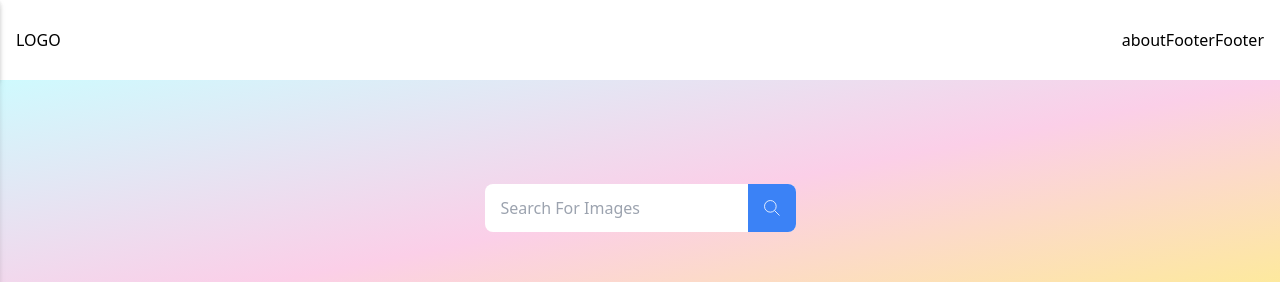
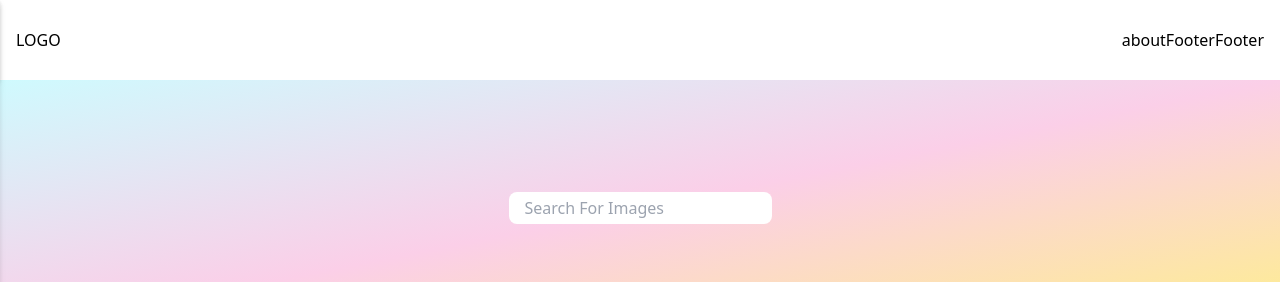
Before and after one commit to BekzodDevv/imagesiteee, a Next.js app: page / in a window 1280 px wide. Shown: the top 282 px of the page. Built offline with nearby package versions, Linux system fonts and the light colour scheme; no server answers.

Commit message:
vrewwvrever

```diff
--- a/components/Images.js
+++ b/components/Images.js
@@ -5,7 +5,7 @@ import Image from "next/image"
 export default function Images({ item }) {
 
 
-    console.log(item)
+
     return <div key={item.id} className="max-w mt-5 flex flex-col  mb-5 h-full max-w-lg mx-auto bg-gray-800 rounded-lg rounded-lg border mx-auto border-gray-200 shadow-md">
         <div className="w-full aspect-auto ...">
             <a target="_blank" rel="noreferrer" href={item.pageURL}>
--- a/components/Search.js
+++ b/components/Search.js
@@ -2,7 +2,7 @@ import React from 'react';
 
 
 
-function Search({  searchImages }) {
+function Search({  searchImages,fetchImages }) {
 
     return <div>
         <div>
@@ -19,12 +19,12 @@ function Search({  searchImages }) {
                         />
                     </div>
                     <div>
-                        <button type="submit" className="flex items-center bg-blue-500 justify-center w-12 h-12 text-white rounded-r-lg">
+                        {/* <button  type="submit" className="flex items-center bg-blue-500 justify-center w-12 h-12 text-white rounded-r-lg">
                             <svg className="w-5 h-5" fill="none" stroke="currentColor" viewBox="0 0 24 24"
                                 xmlns="http://www.w3.org/2000/svg">
                                 <path d="M21 21l-6-6m2-5a7 7 0 11-14 0 7 7 0 0114 0z"></path>
                             </svg>
-                        </button>
+                        </button> */}
                     </div>
                 </div>
             </div>
--- a/pages/index.js
+++ b/pages/index.js
@@ -13,7 +13,9 @@ export default function Home() {
 
   const client_id = "JFkRBsfjElKsPA7MwxDuoi3whaqw0SmQFgJH4JUt_0Y";
   const fetchUrl = `https://api.unsplash.com/search/photos?client_id=${client_id}&query=${query}&page=${page}`;
- console.log(fetchUrl)
+
+
+
 
   const fetchImages = () => {
     axios
@@ -26,6 +28,8 @@ export default function Home() {
       });
     setPage(page + 1);
   };
+
+
   const searchImages = (e) => {
     if (e.keyCode === 13) {
       setQuery(e.target.value);
@@ -36,6 +40,9 @@ export default function Home() {
     fetchImages();
   }, [query]);
 
+
+
+
   return (
     <div>
       <Head>
@@ -44,7 +51,7 @@ export default function Home() {
         <link rel="icon" href="/favicon.ico" />
       </Head>
 
-      <Search searchImages={searchImages} />
+      <Search searchImages={searchImages} fetchImages={fetchImages} />
 
       <ImageContainer dataaa={data} fetchImages={fetchImages} hasMore={hasMore} />
 
```
